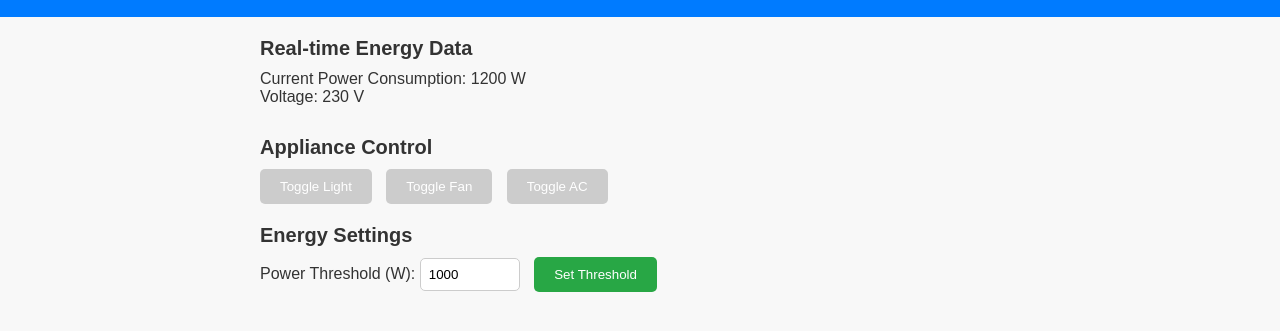
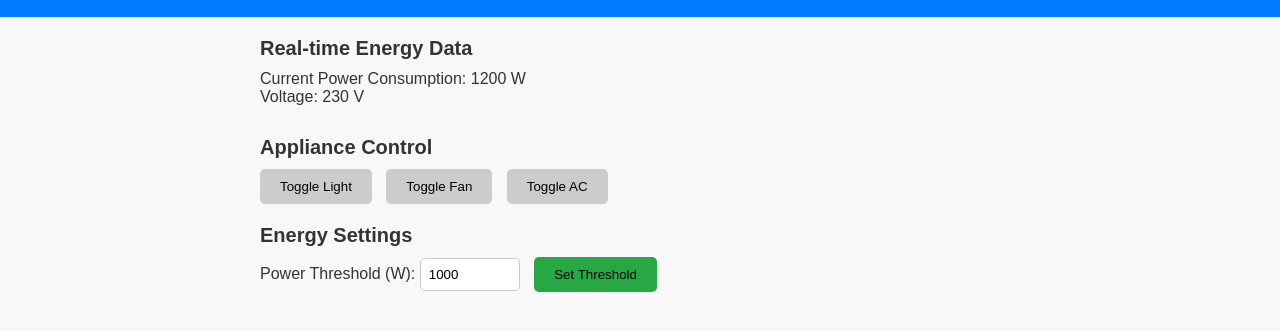
Before and after one commit to Akj2004/smart-energy-meter, a plain HTML site: page index.html in a window 1280 px wide. Shown: the part 91-422 px from the top of the page. Drawn offline with Linux system fonts and the light colour scheme.

Commit message:
Update style.css

```diff
--- a/style.css
+++ b/style.css
@@ -66,19 +66,21 @@ h2 {
 
 button {
     padding: 10px 20px;
-    color: #fff;
     border: none;
     cursor: pointer;
     border-radius: 5px;
     margin-right: 10px;
+    transition: background-color 0.3s, color 0.3s;
 }
 
 button.on {
     background-color: #004080;
+    color: #fff;
 }
 
 button.off {
     background-color: #ccc;
+    color: #000;
 }
 
 button:hover {
```
